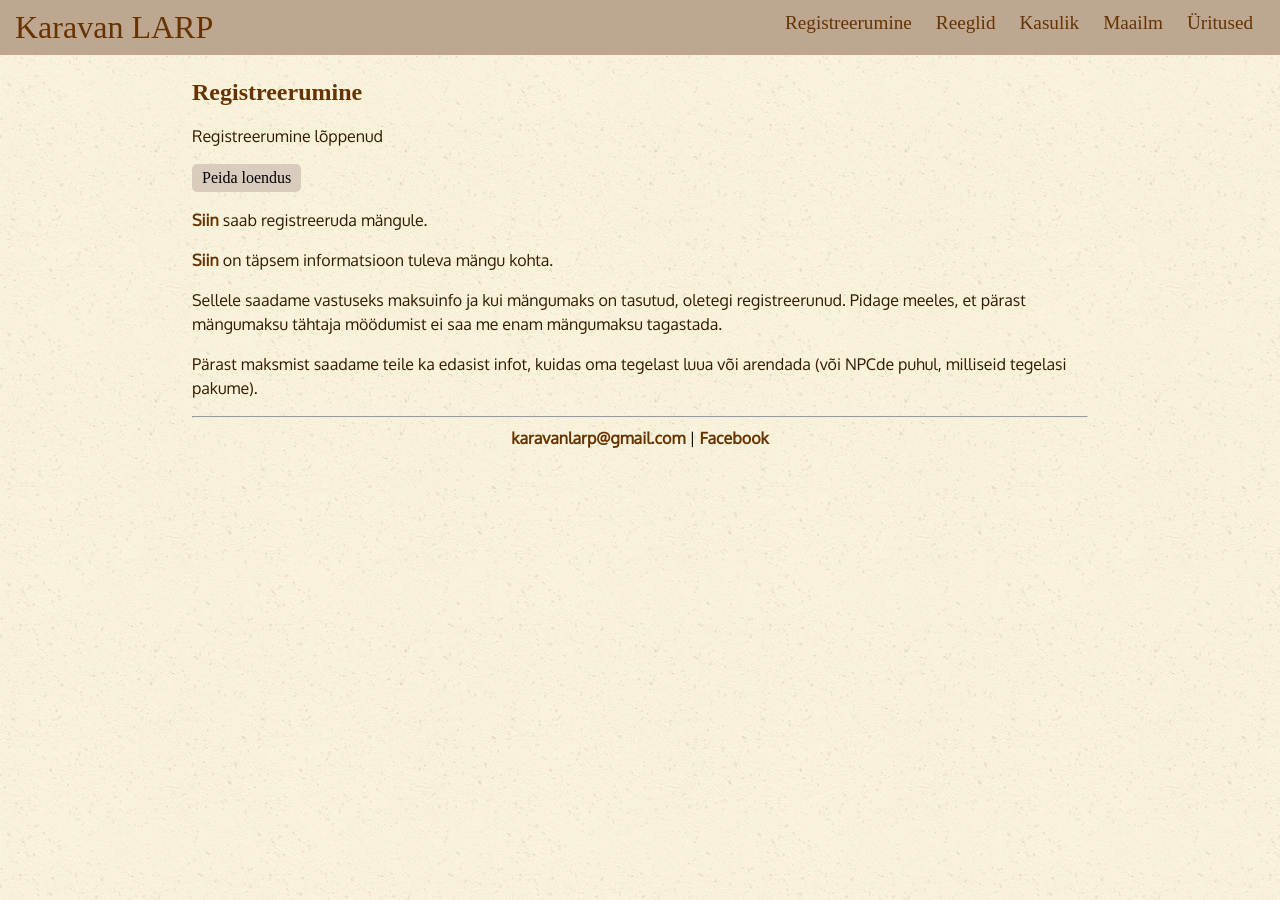
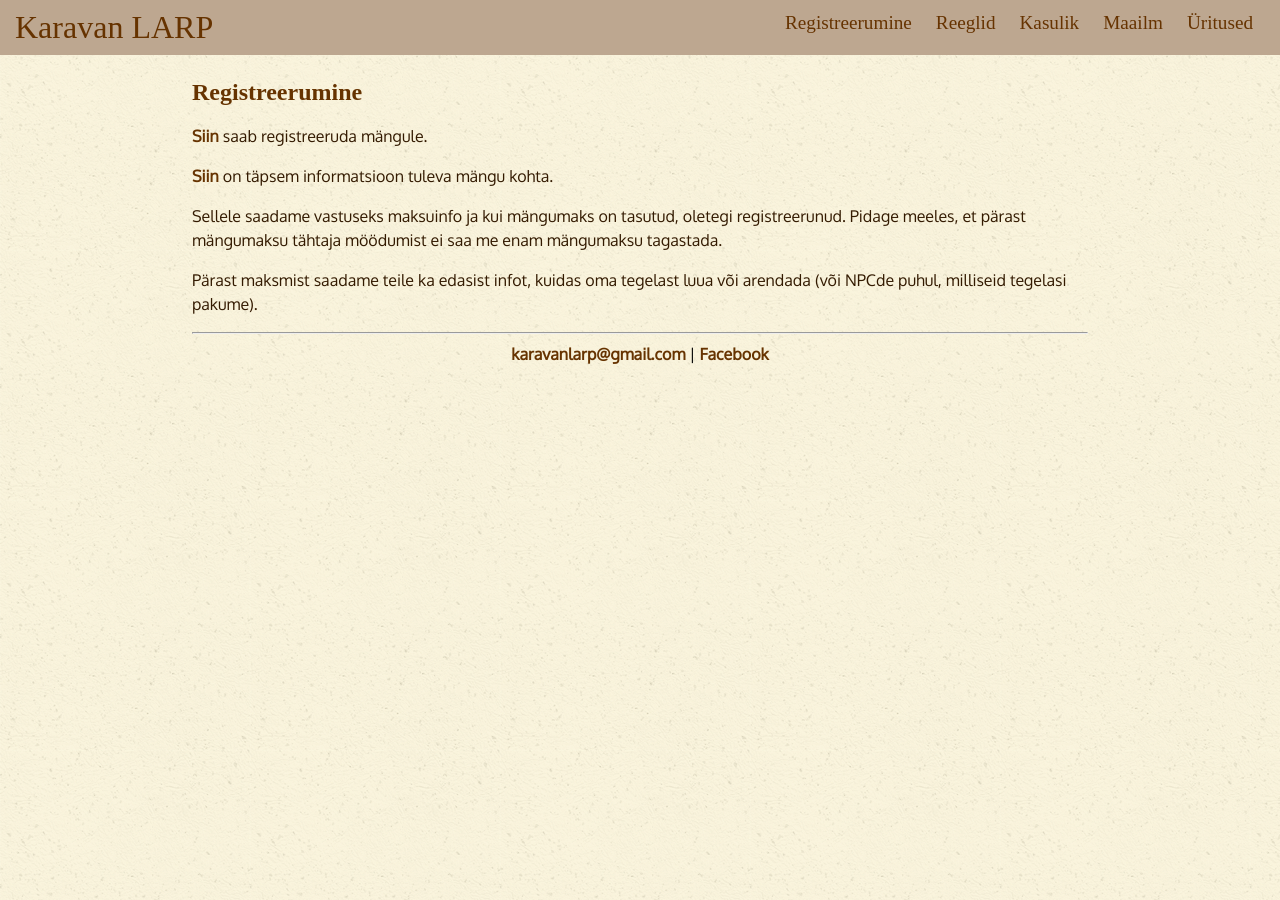
Before and after one commit to karavanlarp/karavanlarp.github.io, a Jekyll site: the page built from est/reg/registration.md, in a window 1280 px wide. Built offline with Jekyll 4.4.1, drawn with Linux system fonts in a browser that asks for light colours; some web fonts are replaced.

Commit message:
hide countdown

```diff
--- a/est/reg/registration.md
+++ b/est/reg/registration.md
@@ -4,8 +4,8 @@ title: Registreerumine
 ---
 ## Registreerumine
 
-<p id="countdown"></p>
-<button onclick="toggleShow()" id="hidebutton">Peida loendus</button>
+<!--- <p id="countdown"></p>
+<button onclick="toggleShow()" id="hidebutton">Peida loendus</button> --->
 
 [Siin](https://forms.gle/uo5EXPsQmUHT7dWi9) saab registreeruda mängule.
 
```
